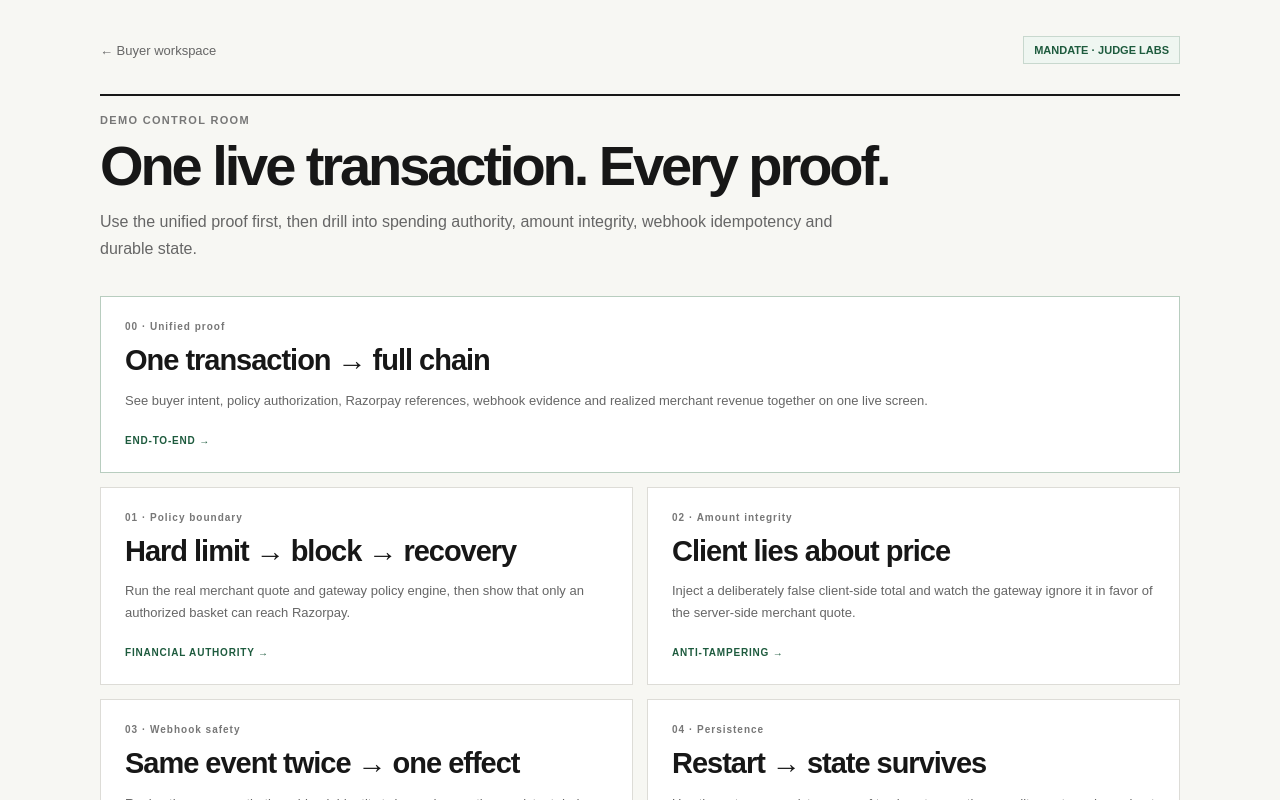
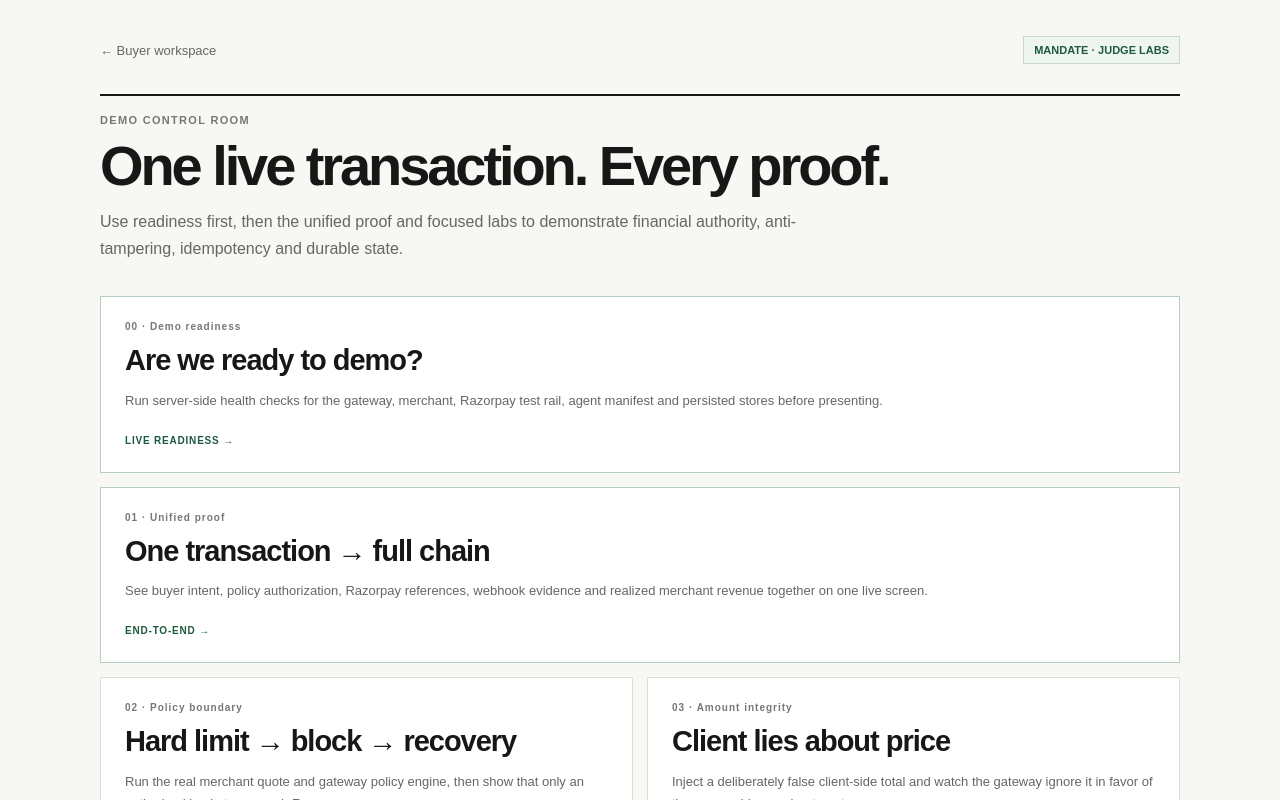
Before and after one commit to akashrajeev/AgenticCommerce, a Next.js app in the folder apps/buyer/: page /labs in a window 1280 px wide. Shown: the top 800 px of the page. Built offline with nearby package versions, Linux system fonts and the light colour scheme.

Commit message:
feat: add demo readiness to control room

```diff
--- a/apps/buyer/src/app/labs/page.tsx
+++ b/apps/buyer/src/app/labs/page.tsx
@@ -1,18 +1,19 @@
 import Link from "next/link";
 
 const labs = [
-  { href: "/proof", label: "00 · Unified proof", title: "One transaction → full chain", copy: "See buyer intent, policy authorization, Razorpay references, webhook evidence and realized merchant revenue together on one live screen.", tag: "END-TO-END" },
-  { href: "/policy-lab", label: "01 · Policy boundary", title: "Hard limit → block → recovery", copy: "Run the real merchant quote and gateway policy engine, then show that only an authorized basket can reach Razorpay.", tag: "FINANCIAL AUTHORITY" },
-  { href: "/tamper-lab", label: "02 · Amount integrity", title: "Client lies about price", copy: "Inject a deliberately false client-side total and watch the gateway ignore it in favor of the server-side merchant quote.", tag: "ANTI-TAMPERING" },
-  { href: "/webhook-lab", label: "03 · Webhook safety", title: "Same event twice → one effect", copy: "Replay the same synthetic webhook identity twice and prove the persistent dedupe boundary rejects the second delivery.", tag: "IDEMPOTENCY" },
-  { href: "http://localhost:3000/operations/persistence", label: "04 · Persistence", title: "Restart → state survives", copy: "Use the gateway persistence proof to show transactions, audit events and merchant revenue attribution survive a process restart.", tag: "POSTGRESQL" },
+  { href: "/demo", label: "00 · Demo readiness", title: "Are we ready to demo?", copy: "Run server-side health checks for the gateway, merchant, Razorpay test rail, agent manifest and persisted stores before presenting.", tag: "LIVE READINESS" },
+  { href: "/proof", label: "01 · Unified proof", title: "One transaction → full chain", copy: "See buyer intent, policy authorization, Razorpay references, webhook evidence and realized merchant revenue together on one live screen.", tag: "END-TO-END" },
+  { href: "/policy-lab", label: "02 · Policy boundary", title: "Hard limit → block → recovery", copy: "Run the real merchant quote and gateway policy engine, then show that only an authorized basket can reach Razorpay.", tag: "FINANCIAL AUTHORITY" },
+  { href: "/tamper-lab", label: "03 · Amount integrity", title: "Client lies about price", copy: "Inject a deliberately false client-side total and watch the gateway ignore it in favor of the server-side merchant quote.", tag: "ANTI-TAMPERING" },
+  { href: "/webhook-lab", label: "04 · Webhook safety", title: "Same event twice → one effect", copy: "Replay the same synthetic webhook identity twice and prove the persistent dedupe boundary rejects the second delivery.", tag: "IDEMPOTENCY" },
+  { href: "http://localhost:3000/operations/persistence", label: "05 · Persistence", title: "Restart → state survives", copy: "Use the gateway persistence proof to show transactions, audit events and merchant revenue attribution survive a process restart.", tag: "POSTGRESQL" },
 ] as const;
 
 export default function LabsPage() {
   return <main style={{ minHeight: "100vh", background: "#f7f7f3", color: "#171717", fontFamily: "Arial, sans-serif", padding: "36px 20px 72px" }}><div style={{ maxWidth: 1080, margin: "0 auto" }}>
     <div style={{ display: "flex", justifyContent: "space-between", alignItems: "center", marginBottom: 30 }}><Link href="/" style={{ textDecoration: "none", color: "#666", fontSize: 13 }}>← Buyer workspace</Link><span style={{ border: "1px solid #c8d8ce", background: "#eff6f1", color: "#1e5b3e", padding: "7px 10px", fontSize: 11, fontWeight: 700 }}>MANDATE · JUDGE LABS</span></div>
-    <div style={{ borderTop: "2px solid #171717", paddingTop: 18 }}><div style={{ fontSize: 11, letterSpacing: ".12em", fontWeight: 700, color: "#777" }}>DEMO CONTROL ROOM</div><h1 style={{ fontSize: 56, lineHeight: 1, letterSpacing: "-.055em", margin: "12px 0 14px", maxWidth: 820 }}>One live transaction. Every proof.</h1><p style={{ maxWidth: 760, color: "#666", lineHeight: 1.7, margin: 0 }}>Use the unified proof first, then drill into spending authority, amount integrity, webhook idempotency and durable state.</p></div>
-    <section style={{ marginTop: 34, display: "grid", gridTemplateColumns: "repeat(2, minmax(0, 1fr))", gap: 14 }}>{labs.map((lab, index) => <Link key={lab.href} href={lab.href} style={{ textDecoration: "none", color: "inherit", background: "white", border: `1px solid ${index === 0 ? "#b8cdbf" : "#dddcd7"}`, padding: 24, gridColumn: index === 0 ? "1 / -1" : undefined }}><div style={{ fontSize: 10, color: "#777", letterSpacing: ".1em", fontWeight: 700 }}>{lab.label}</div><div style={{ fontSize: 29, letterSpacing: "-.035em", lineHeight: 1.15, marginTop: 12, fontWeight: 700 }}>{lab.title}</div><p style={{ color: "#666", fontSize: 13, lineHeight: 1.7, margin: "12px 0 18px", maxWidth: 820 }}>{lab.copy}</p><span style={{ fontSize: 10, letterSpacing: ".08em", fontWeight: 700, color: "#1e5b3e" }}>{lab.tag} →</span></Link>)}</section>
-    <section style={{ marginTop: 18, background: "#171717", color: "white", padding: 24 }}><div style={{ fontSize: 10, color: "#bcbcb8", letterSpacing: ".1em", fontWeight: 700 }}>DEMO SCRIPT</div><div style={{ marginTop: 12, fontSize: 18, lineHeight: 1.6, letterSpacing: "-.01em" }}>Open Unified Proof. Show the live transaction chain and basket uplift. Then use Policy Boundary for the ₹5,000 block, Amount Integrity for a tampered quote, Webhook Safety for replay protection, and Persistence for the restart proof.</div></section>
+    <div style={{ borderTop: "2px solid #171717", paddingTop: 18 }}><div style={{ fontSize: 11, letterSpacing: ".12em", fontWeight: 700, color: "#777" }}>DEMO CONTROL ROOM</div><h1 style={{ fontSize: 56, lineHeight: 1, letterSpacing: "-.055em", margin: "12px 0 14px", maxWidth: 820 }}>One live transaction. Every proof.</h1><p style={{ maxWidth: 760, color: "#666", lineHeight: 1.7, margin: 0 }}>Use readiness first, then the unified proof and focused labs to demonstrate financial authority, anti-tampering, idempotency and durable state.</p></div>
+    <section style={{ marginTop: 34, display: "grid", gridTemplateColumns: "repeat(2, minmax(0, 1fr))", gap: 14 }}>{labs.map((lab, index) => <Link key={lab.href} href={lab.href} style={{ textDecoration: "none", color: "inherit", background: "white", border: `1px solid ${index < 2 ? "#b8cdbf" : "#dddcd7"}`, padding: 24, gridColumn: index < 2 ? "1 / -1" : undefined }}><div style={{ fontSize: 10, color: "#777", letterSpacing: ".1em", fontWeight: 700 }}>{lab.label}</div><div style={{ fontSize: 29, letterSpacing: "-.035em", lineHeight: 1.15, marginTop: 12, fontWeight: 700 }}>{lab.title}</div><p style={{ color: "#666", fontSize: 13, lineHeight: 1.7, margin: "12px 0 18px", maxWidth: 820 }}>{lab.copy}</p><span style={{ fontSize: 10, letterSpacing: ".08em", fontWeight: 700, color: "#1e5b3e" }}>{lab.tag} →</span></Link>)}</section>
+    <section style={{ marginTop: 18, background: "#171717", color: "white", padding: 24 }}><div style={{ fontSize: 10, color: "#bcbcb8", letterSpacing: ".1em", fontWeight: 700 }}>DEMO SCRIPT</div><div style={{ marginTop: 12, fontSize: 18, lineHeight: 1.6, letterSpacing: "-.01em" }}>Run readiness first. Open Unified Proof. Show the live transaction chain and basket uplift. Then use Policy Boundary for the ₹5,000 block, Amount Integrity for a tampered quote, Webhook Safety for replay protection, and Persistence for the restart proof.</div></section>
   </div></main>;
 }
```
